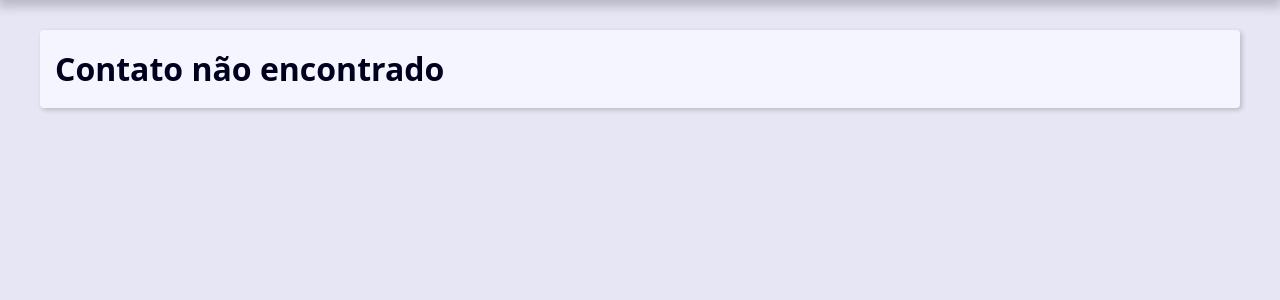
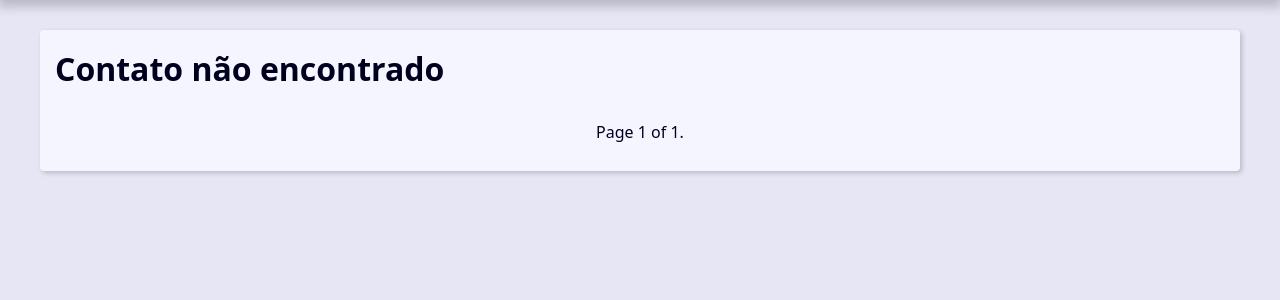
Before and after one commit to Lucas-335/Agenda-Python, a Django app: page / in a window 1280 px wide. Shown: the part 239-539 px from the top of the page. Run offline with Django 5.2, Linux system fonts and the light colour scheme; data that the repository does not hold is empty.

Commit message:
adicionando paginator

```diff
--- a/base_templates/global/index.html
+++ b/base_templates/global/index.html
@@ -5,6 +5,7 @@
     <main class="content">
         {% block index %}{% endblock index %}
         {% block single_contact %}{% endblock single_contact %}
+        {% include "partials/pagination.html" %}
     </main>
 </body>
 </html>
--- /dev/null
+++ b/base_templates/global/partials/pagination.html
@@ -0,0 +1,17 @@
+<div class="pagination">
+    <span class="step-links">
+        {% if page_obj.has_previous %}
+            <a href="?page=1&q={{request.GET.q.strip}}">&laquo; first</a>
+            <a href="?page={{ page_obj.previous_page_number }}&q={{request.GET.q.strip}}">previous</a>
+        {% endif %}
+
+        <span class="current">
+            Page {{ page_obj.number }} of {{ page_obj.paginator.num_pages }}.
+        </span>
+
+        {% if page_obj.has_next %}
+            <a href="?page={{ page_obj.next_page_number }}&q={{request.GET.q.strip}}">next</a>
+            <a href="?page={{ page_obj.paginator.num_pages }}&q={{request.GET.q.strip}}">last &raquo;</a>
+        {% endif %}
+    </span>
+</div>
--- a/contacts/templates/contacts/index.html
+++ b/contacts/templates/contacts/index.html
@@ -1,7 +1,7 @@
 {% extends "index.html" %}
 
 {% block index %}
-    {% if contact %}
+    {% if page_obj %}
     <div class="responsible-table">
         <table class="contacts-table">
             <caption class="table-caption">Contacts</caption>
@@ -17,7 +17,7 @@
             </thead>
 
             <tbody>
-                {% for cont in contact %}
+                {% for cont in page_obj %}
                     <tr class="table-row">
                         <td class="table-cel">
                             <a href={% url "contacts:single_contact" cont.id  %} class="table-link">
--- a/contacts/views/contact_views.py
+++ b/contacts/views/contact_views.py
@@ -1,19 +1,21 @@
 from django.shortcuts import render, get_object_or_404, redirect
 from contacts.models import Contact
 from django.db.models import Q
+from django.core.paginator import Paginator
 # Create your views here.
 
 def index(requests):
     #contact_ = Contact.objects.all()
     contact_ = Contact.objects \
         .filter(show=True)\
-        .order_by('id')\
-        [:10]
-
+        .order_by('id')
+    paginator = Paginator(contact_,10)
+    page_number = requests.GET.get('page')
+    page_obj = paginator.get_page(page_number)
 
     context = {
-        'contact': contact_,
-        'index_title':'Contato - '
+        'index_title':'Contato - ',
+        'page_obj': page_obj,
     }
     return render(
         requests,
@@ -51,11 +53,14 @@ def search(request):
             Q(phone__icontains=search_query) |
             Q(email__icontains=search_query)
             )\
-        .order_by('id')\
-        [:10]
+        .order_by('id')
+
+    paginator = Paginator(contact_,10)
+    page_number = request.GET.get('page')
+    page_obj = paginator.get_page(page_number)
 
     context = {
-        'contact': contact_,
+        'page_obj': page_obj,
         'contact_title': f'Search - ',
         'search_query': search_query,
     }
```
